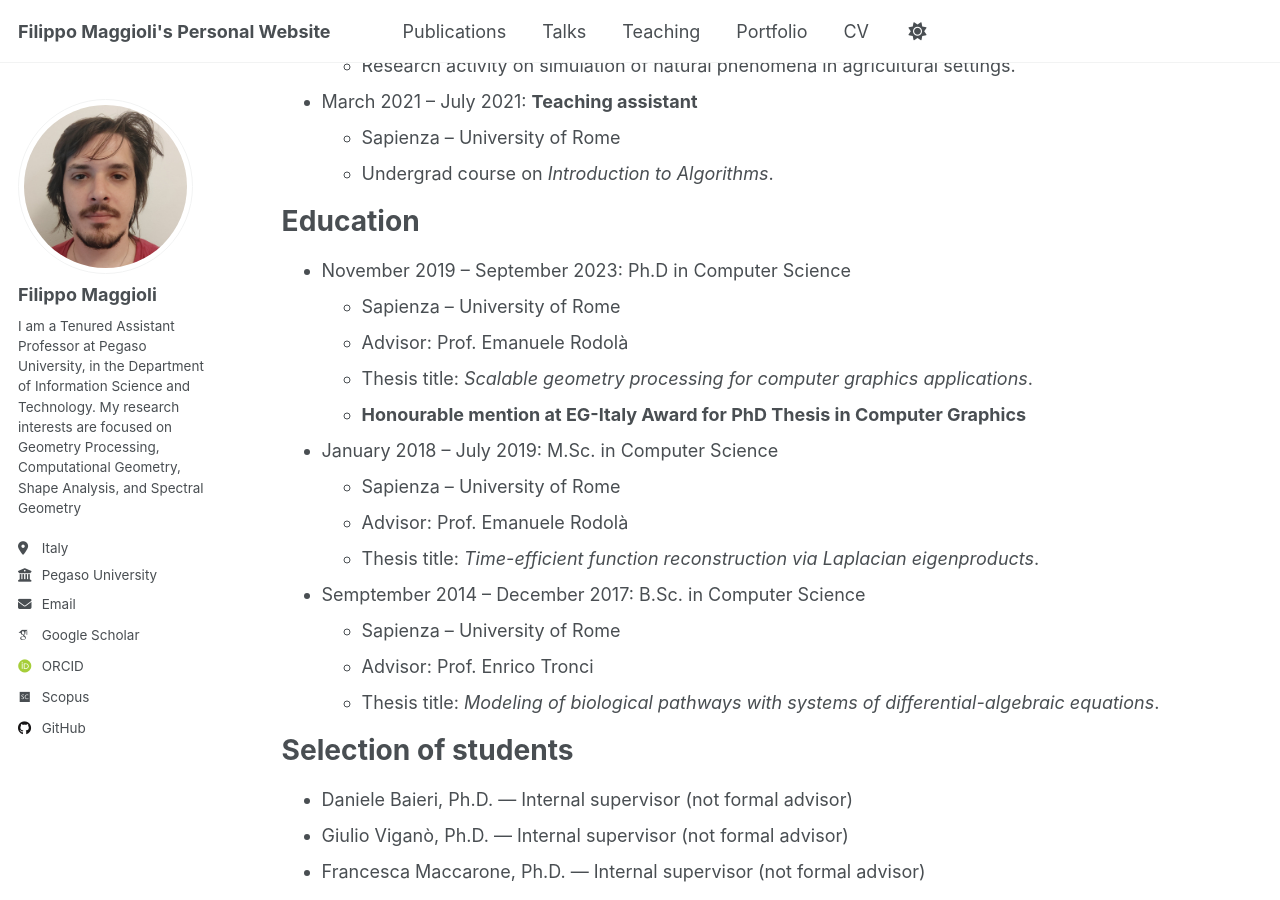
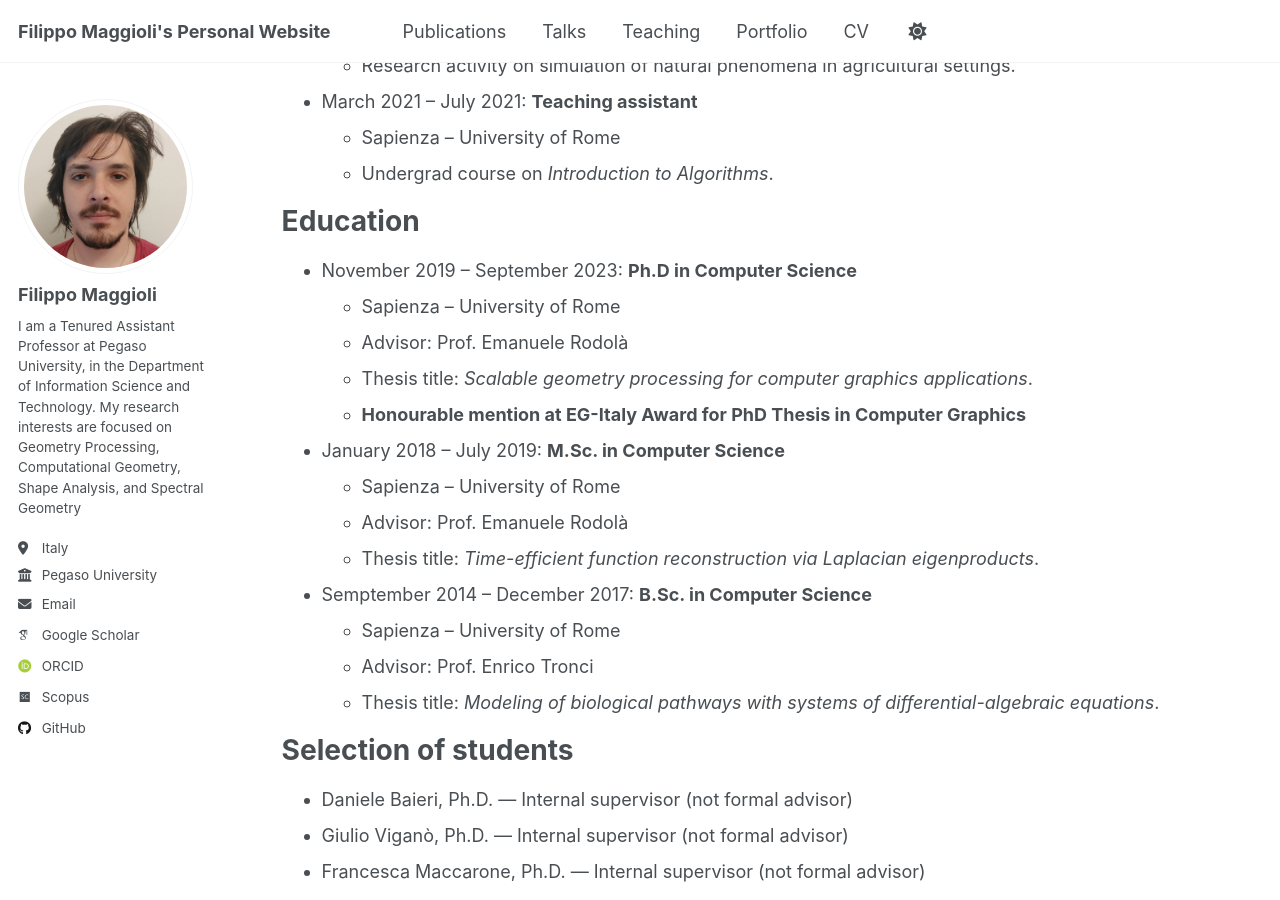
Before and after one commit to fmaggioli/fmaggioli.github.io, a Jekyll site: the page built from _pages/cv.md, in a window 1280 px wide and 900 px high, scrolled down 753 px. Built offline with Jekyll 4.4.1, drawn with Linux system fonts in a browser that asks for light colours; some web fonts are replaced.

Commit message:
Finishing touches.

```diff
--- a/_pages/cv.md
+++ b/_pages/cv.md
@@ -40,16 +40,16 @@ Work experience
 
 Education
 ======
-* November 2019 &ndash; September 2023: Ph.D in Computer Science
+* November 2019 &ndash; September 2023: **Ph.D in Computer Science**
   * Sapienza &ndash; University of Rome
   * Advisor: Prof. Emanuele Rodolà
   * Thesis title: *Scalable geometry processing for computer graphics applications*.
   * **Honourable mention at EG-Italy Award for PhD Thesis in Computer Graphics**
-* January 2018 &ndash; July 2019: M.Sc. in Computer Science
+* January 2018 &ndash; July 2019: **M.Sc. in Computer Science**
   * Sapienza &ndash; University of Rome
   * Advisor: Prof. Emanuele Rodolà
   * Thesis title: *Time-efficient function reconstruction via Laplacian eigenproducts*.
-* Semptember 2014 &ndash; December 2017: B.Sc. in Computer Science
+* Semptember 2014 &ndash; December 2017: **B.Sc. in Computer Science**
   * Sapienza &ndash; University of Rome
   * Advisor: Prof. Enrico Tronci
   * Thesis title: *Modeling of biological pathways with systems of differential-algebraic equations*.
```
